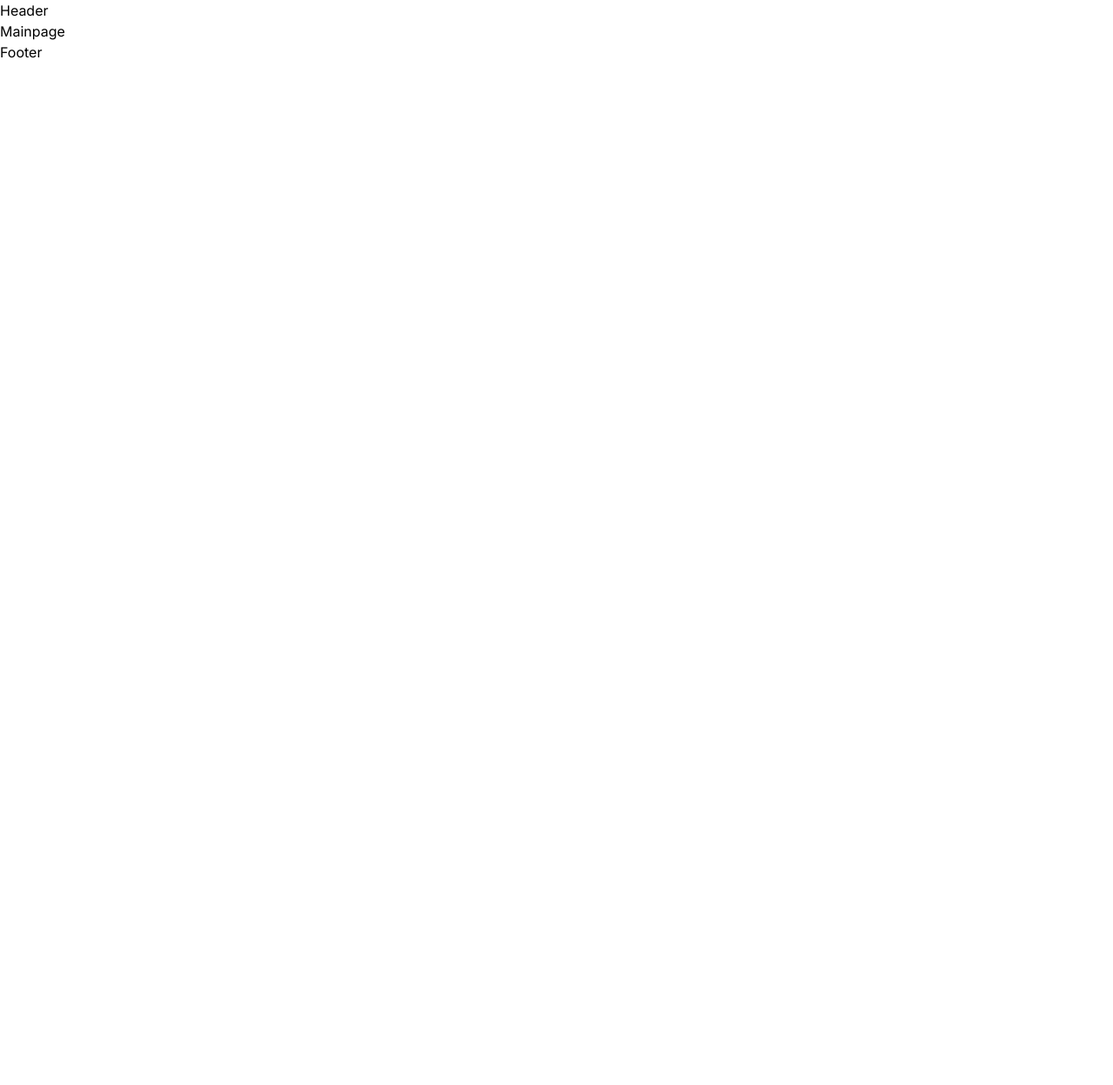
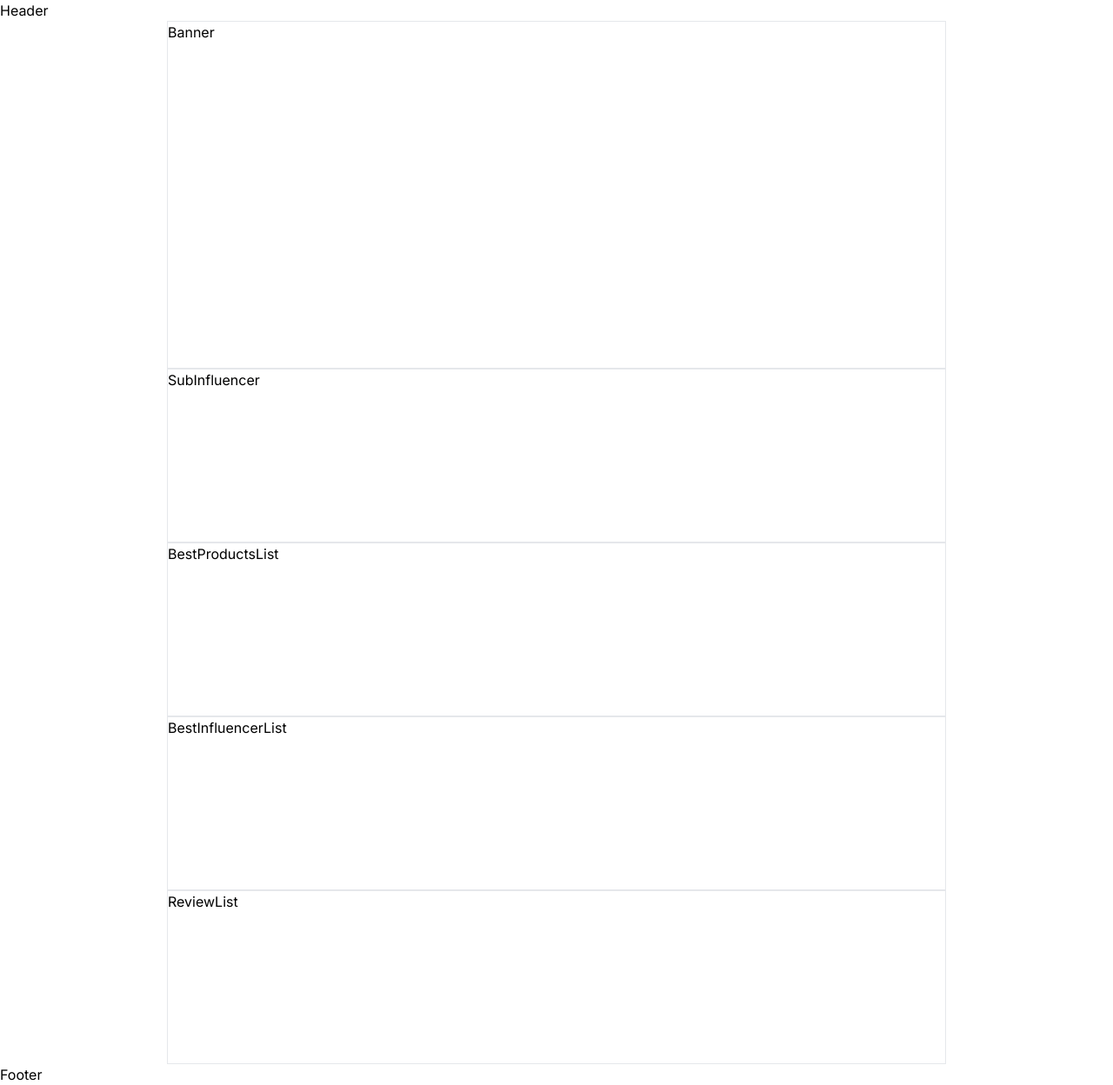
Before and after one commit to ssbmel/UrrProject, a Next.js app: page / in a window 1280 px wide. Shown: the whole page at 87% size. Before the commit the page ends 800 px from the top, so only its background shows below. Built offline with nearby package versions, Linux system fonts and the light colour scheme.

Commit message:
update: main 컴포넌트 추가

```diff
--- a/src/app/(provider)/(root)/page.tsx
+++ b/src/app/(provider)/(root)/page.tsx
@@ -1,7 +1,8 @@
+import Main from "@/components/main/Main";
 import React from "react";
 
 const Mainpage = () => {
-  return <div>Mainpage</div>;
+  return <Main/>;
 };
 
 export default Mainpage;
--- /dev/null
+++ b/src/components/main/Banner.tsx
@@ -0,0 +1,9 @@
+import React from 'react'
+
+function Banner() {
+  return (
+    <div className='border w-[70%] h-[400px] mx-auto'>Banner</div>
+  )
+}
+
+export default Banner
--- /dev/null
+++ b/src/components/main/BestInfluencerList.tsx
@@ -0,0 +1,9 @@
+import React from 'react'
+
+function BestInfluencerList() {
+  return (
+    <div className='border w-[70%] h-[200px] mx-auto'>BestInfluencerList</div>
+  )
+}
+
+export default BestInfluencerList
--- /dev/null
+++ b/src/components/main/BestProductsList.tsx
@@ -0,0 +1,9 @@
+import React from 'react'
+
+function BestProductsList() {
+  return (
+    <div className='border w-[70%] h-[200px] mx-auto'>BestProductsList</div>
+  )
+}
+
+export default BestProductsList
--- a/src/components/main/Main.tsx
+++ b/src/components/main/Main.tsx
@@ -0,0 +1,20 @@
+import React from 'react';
+import Banner from './Banner';
+import BestProductsList from './BestProductsList';
+import SubInfluencer from './SubInfluencer';
+import BestInfluencerList from './BestInfluencerList';
+import ReviewList from './ReviewList';
+
+function Main() {
+  return (
+    <>
+      <Banner />
+      <SubInfluencer/>
+      <BestProductsList/>
+      <BestInfluencerList/>
+      <ReviewList/>
+    </>
+  );
+}
+
+export default Main;
--- /dev/null
+++ b/src/components/main/ReviewList.tsx
@@ -0,0 +1,9 @@
+import React from 'react'
+
+function ReviewList() {
+  return (
+    <div className='border w-[70%] h-[200px] mx-auto'>ReviewList</div>
+  )
+}
+
+export default ReviewList
--- /dev/null
+++ b/src/components/main/SubInfluencer.tsx
@@ -0,0 +1,9 @@
+import React from 'react'
+
+function SubInfluencer() {
+  return (
+    <div className='border w-[70%] h-[200px] mx-auto'>SubInfluencer</div>
+  )
+}
+
+export default SubInfluencer
```
